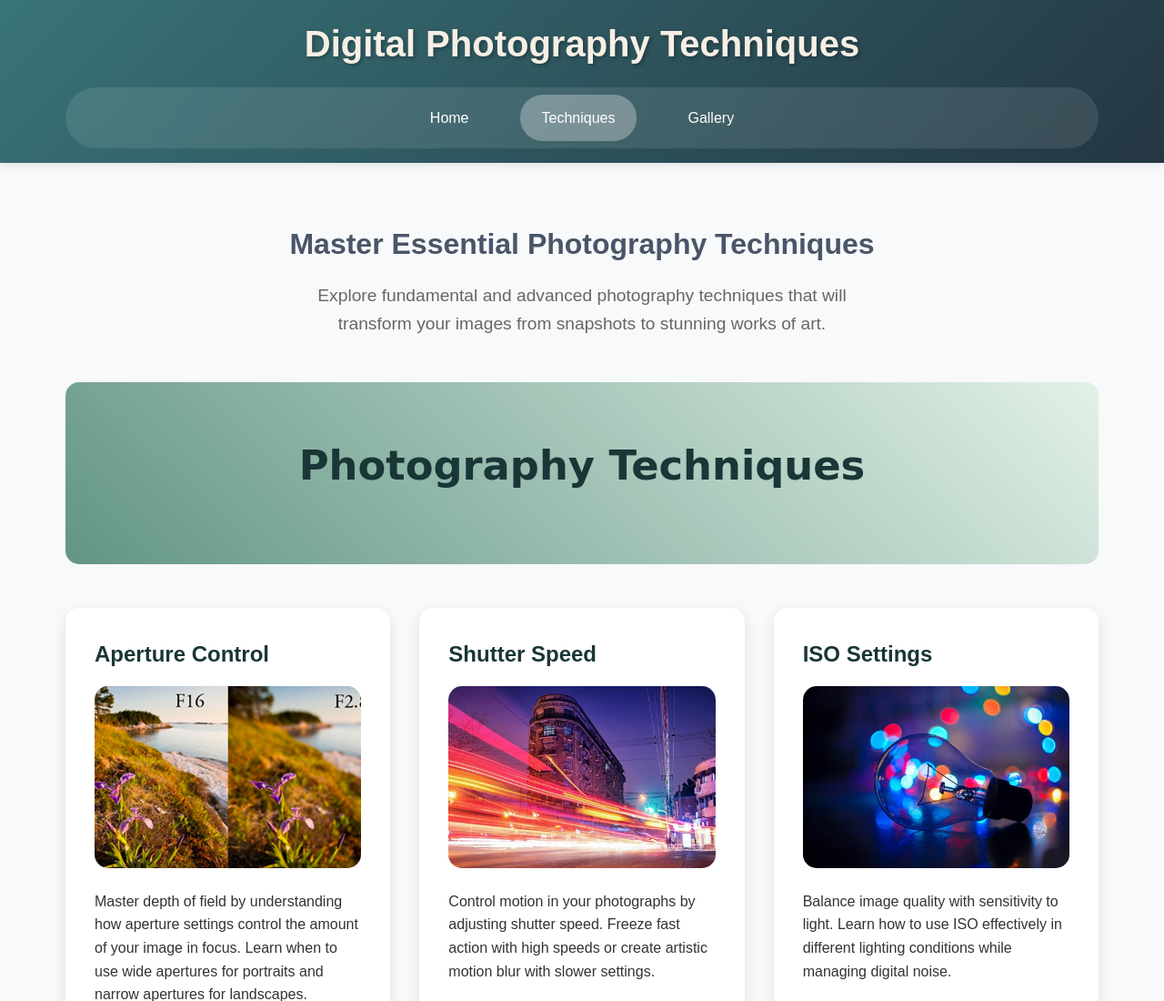
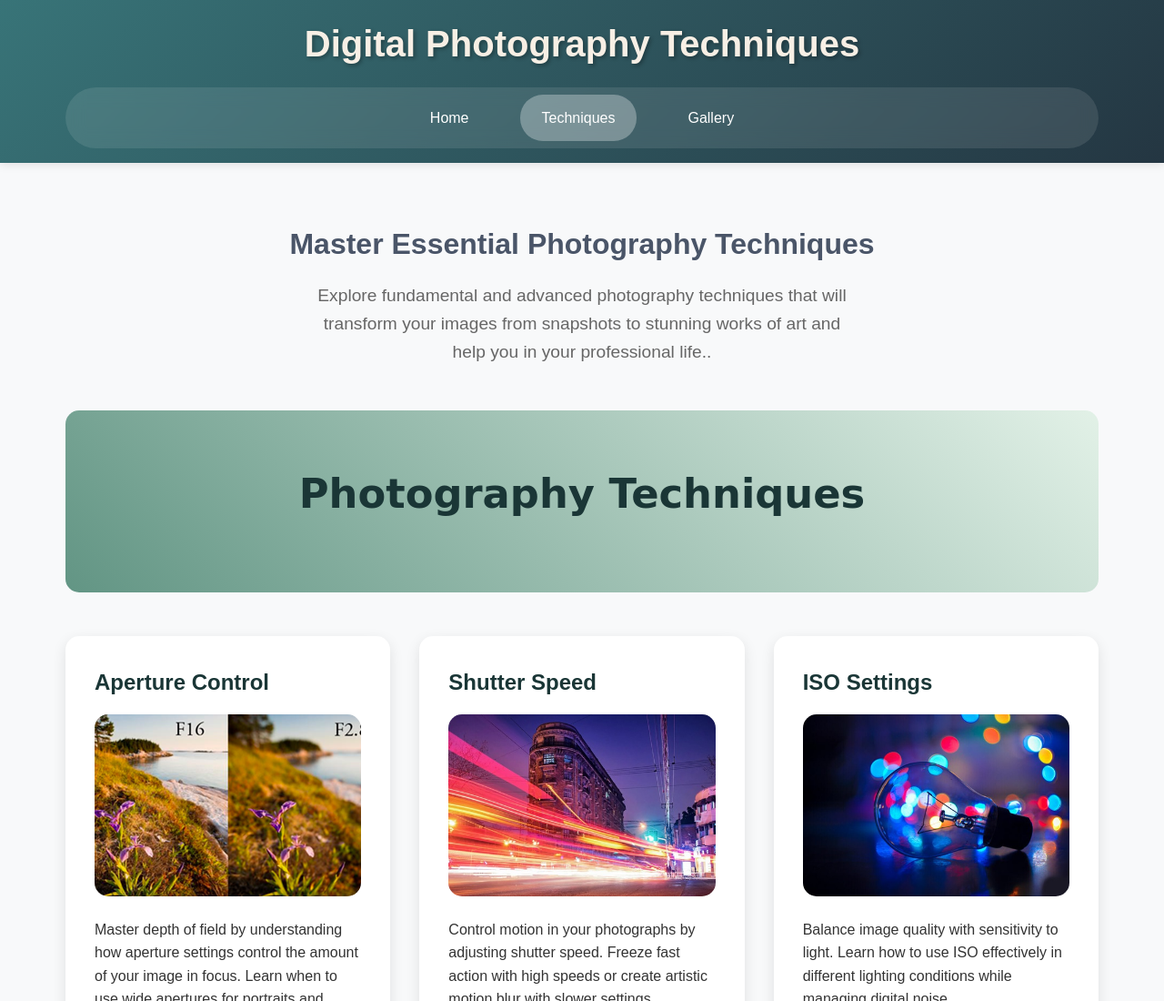
Before and after one commit to amri-03/sample-2, a plain HTML site: page finalProject/techniques.html in a window 1280 px wide. Shown: the top 1100 px of the page at 91% size. Drawn offline with Linux system fonts and the light colour scheme; a web font is replaced by a local one.

Commit message:
Update techniques.html

```diff
--- a/finalProject/techniques.html
+++ b/finalProject/techniques.html
@@ -30,11 +30,11 @@
         <div class="container">
             <section class="hero">
                 <h2>Master Essential Photography Techniques</h2>
-                <p>Explore fundamental and advanced photography techniques that will transform your images from snapshots to stunning works of art.</p>
+                <p>Explore fundamental and advanced photography techniques that will transform your images from snapshots to stunning works of art and help you in your professional life..</p>
             </section>
 
             <div class="placeholder-image feature-image">
-                <b class="main-title">Photography Techniques</b>
+                <h2 class="main-title">Photography Techniques</h2>
             </div>
 
             <div class="content-grid">
@@ -119,4 +119,5 @@
         </div>
     </footer>
 </body>
+
 </html>
```
